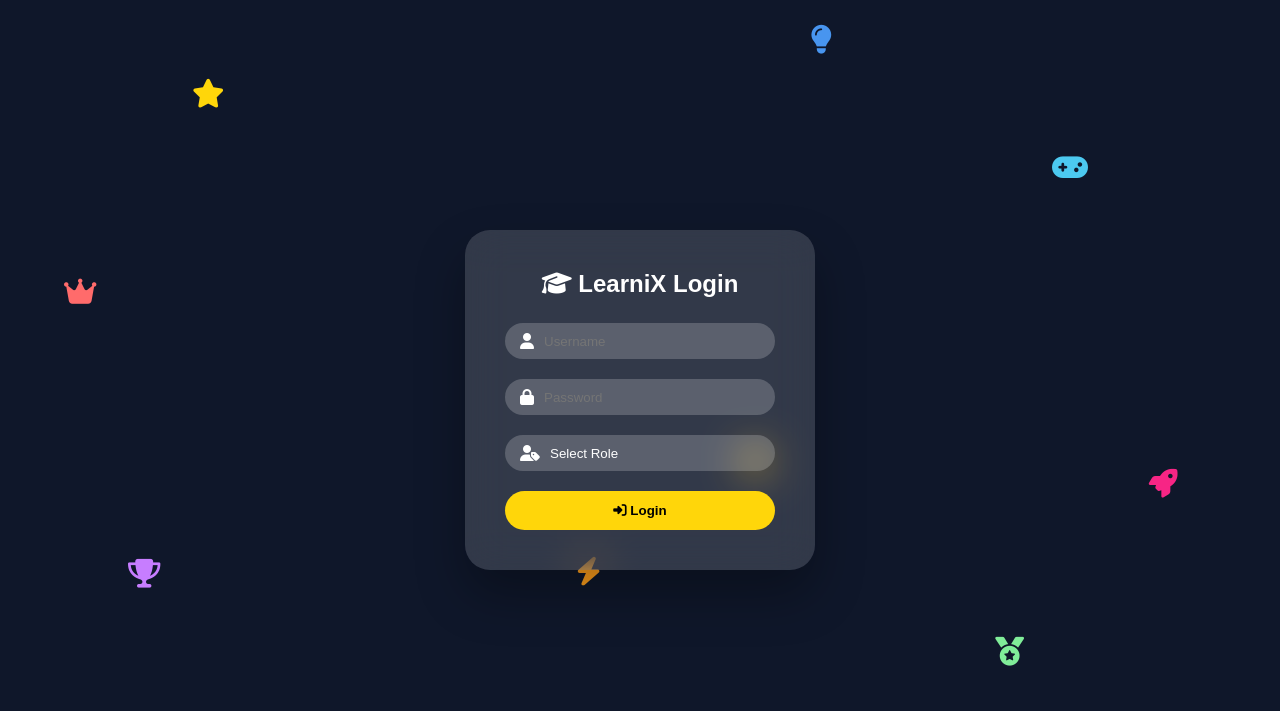
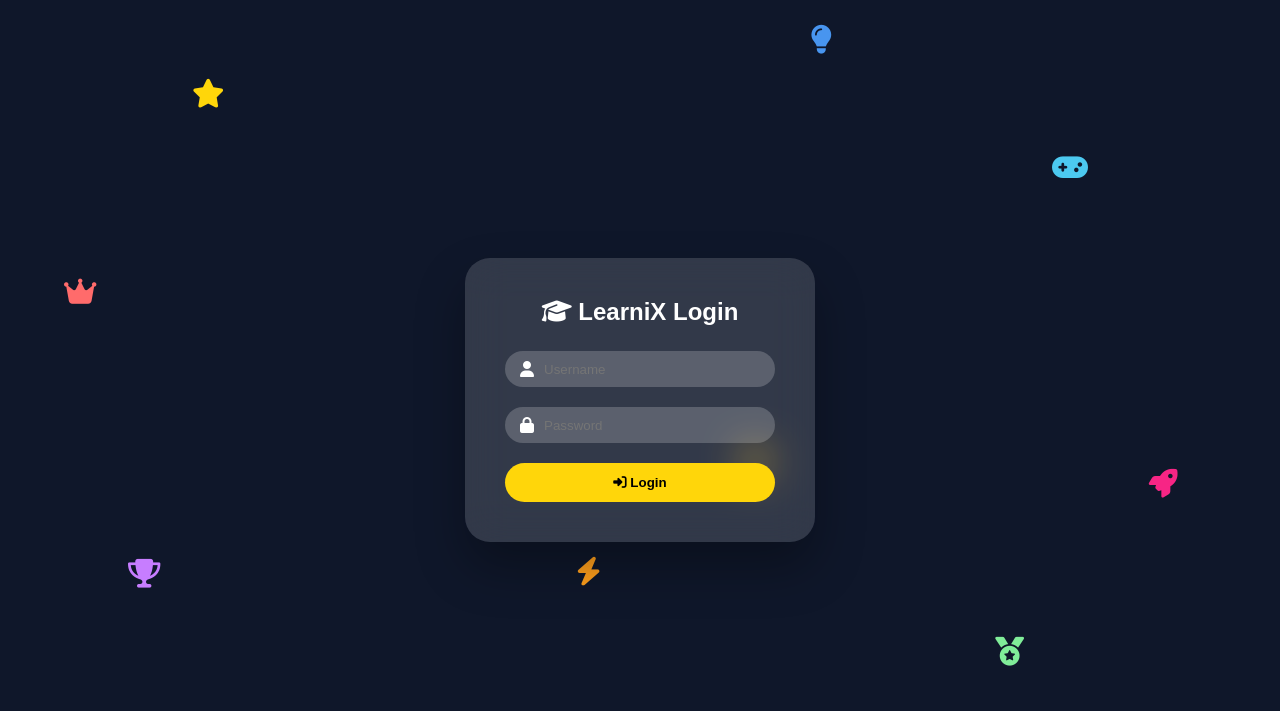
Before and after one commit to raj761132/LearniX, a Flask app: page /login in a window 1280 px wide. Shown: the top 711 px of the page. Run offline with Flask 3, Linux system fonts and the light colour scheme.

Commit message:
Practice ques.

```diff
--- a/app.py
+++ b/app.py
@@ -66,10 +66,6 @@ def load_questions(subject):
 
 # ----------------- ROUTES -----------------
 
-@app.route("/debug-store")
-def debug_store():
-    return str(StoreItem.query.count())
-
 @app.route("/")
 def home():
     return render_template("home.html")
@@ -83,12 +79,10 @@ def login():
 
         username = request.form["username"]
         password = request.form["password"]
-        role = request.form["role"]
 
         user = User.query.filter_by(
             username=username,
             password=password,
-            role=role
         ).first()
 
         if user:
@@ -112,20 +106,12 @@ def login():
                 # difference == 0 → same day login → no change
 
             user.last_login = today
-
             db.session.commit()
 
             session["user_id"] = user.id
-            session["role"] = user.role
+            session["role"] = "student"
 
-            if role == "student":
-                return redirect("/student/dashboard")
-
-            elif role == "teacher":
-                return redirect("/teacher/dashboard")
-
-            elif role == "admin":
-                return redirect("/admin")
+            return redirect("/student/dashboard")
 
         else:
             return render_template("login.html", error="Invalid credentials")
--- a/class.jsx
+++ /dev/null
@@ -1 +0,0 @@
-<h1>Hello There !!!</h1>
--- a/templates/login.html
+++ b/templates/login.html
@@ -50,15 +50,6 @@
                 <input type="password" name="password" placeholder="Password" required>
             </div>
 
-            <div class="input-group">
-                <i class="fa-solid fa-user-tag"></i>
-                <select name="role" required>
-                    <option value="">Select Role</option>
-                    <option value="student">Student</option>
-                    <option value="teacher">Teacher</option>
-                </select>
-            </div>
-
             <button type="submit" class="login-submit">
                 <i class="fa-solid fa-right-to-bracket"></i> Login
             </button>
```
Also changed, not shown: templates/signup.html (deleted, +0 -53 lines).
